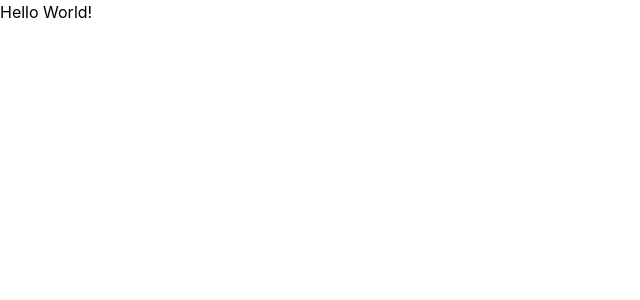
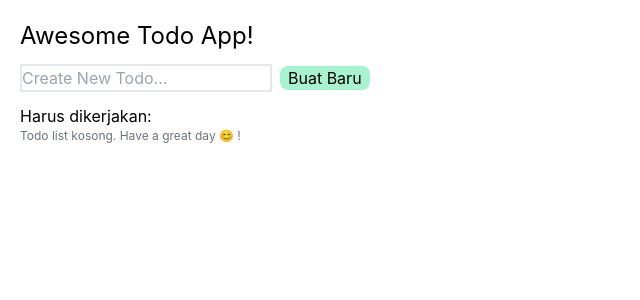
Before and after one commit to AsadSaleh/todo-app, a React (Create React App) app: page / in a window 1280 px wide. Shown: the top 300 px of the page, without its empty margins (0-640 px from the left). Built offline with nearby package versions, Linux system fonts and the light colour scheme.

Commit message:
feat: create Todo CRUD

```diff
--- a/src/App.js
+++ b/src/App.js
@@ -1,7 +1,125 @@
+import { useState } from "react";
+import { v4 as uuidv4 } from "uuid";
+import classNames from "classnames";
+
+/*
+todo = {
+  id: uuid,
+  title: string,
+  isCompleted: boolean,
+}
+*/
+
 export default function App() {
+  const [todos, setTodos] = useState([]);
+
+  function createTodo(todoItem) {
+    setTodos(todos.concat(todoItem));
+  }
+
+  function toggleTodoComplete(id) {
+    setTodos((todos) =>
+      todos.map((todo) => {
+        if (todo.id === id) {
+          return {
+            ...todo,
+            isCompleted: !todo.isCompleted,
+          };
+        }
+        return todo;
+      })
+    );
+  }
+
+  function handleDeleteTodo(id) {
+    setTodos((todos) => {
+      return todos.filter((todo) => todo.id !== id);
+    });
+  }
+
+  const activeTodos = todos.filter((e) => !e.isCompleted);
+  const completedTodos = todos.filter((e) => e.isCompleted);
+
   return (
-    <div>
-      <h1>Hello World!</h1>
+    <div className="p-5">
+      <h1 className="text-2xl">Awesome Todo App!</h1>
+
+      {/* Form untuk Create New Todo */}
+      <form
+        className="mt-3"
+        onSubmit={(e) => {
+          e.preventDefault();
+          const formValue = e.target.elements.todo.value;
+          e.target.elements.todo.value = "";
+          createTodo({ id: uuidv4(), title: formValue, isCompleted: false });
+        }}
+      >
+        <input
+          name="todo"
+          className="border-2"
+          placeholder="Create New Todo..."
+        />
+        <button type="submit" className="bg-green-200 mx-2 px-2 rounded-lg">
+          Buat Baru
+        </button>
+      </form>
+
+      {/* Tampilkan Datanya */}
+      <div className="mt-3">
+        <h4>Harus dikerjakan:</h4>
+        {activeTodos.length !== 0 ? (
+          activeTodos.map((todo) => (
+            <div key={todo.id} className="flex items-center gap-2">
+              <button onClick={() => toggleTodoComplete(todo.id)}>
+                &#9711;
+              </button>
+              <div
+                className={classNames("font-extralight", {
+                  "line-through": todo.isCompleted,
+                  "text-gray-600": todo.isCompleted,
+                })}
+              >
+                {todo.title}
+              </div>
+            </div>
+          ))
+        ) : (
+          <div className="text-gray-500 text-xs">
+            Todo list kosong. Have a great day 😊 !
+          </div>
+        )}
+      </div>
+
+      {/* Tampilkan item yang sudah complete */}
+      {completedTodos.length !== 0 && (
+        <div className="mt-3">
+          <h4>Selesai:</h4>
+          {completedTodos.map((todo) => (
+            <div
+              key={todo.id}
+              className="group relative flex items-center gap-2"
+            >
+              <button onClick={() => toggleTodoComplete(todo.id)}>
+                &#9711;
+              </button>
+              <div
+                className={classNames("font-extralight", {
+                  "line-through": todo.isCompleted,
+                  "text-gray-600": todo.isCompleted,
+                })}
+              >
+                {todo.title}
+              </div>
+              <button
+                className="group-hover:block hidden"
+                onClick={() => handleDeleteTodo(todo.id)}
+              >
+                <span className="text-red-800">&#x2715;</span>
+              </button>
+            </div>
+          ))}
+        </div>
+      )}
     </div>
   );
 }
--- a/tailwind.config.js
+++ b/tailwind.config.js
@@ -5,7 +5,9 @@ module.exports = {
     extend: {},
   },
   variants: {
-    extend: {},
+    extend: {
+      display: ["group-hover"],
+    },
   },
   plugins: [],
 };
```
